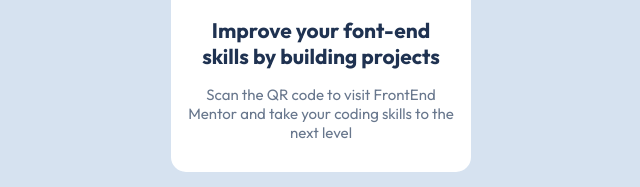
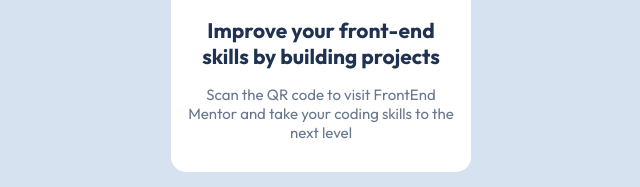
Before and after one commit to Leamurturi4/QR-code-component, a plain HTML site: page index.html in a window 1280 px wide. Shown: the part 458-645 px from the top of the page, 319-959 px from the left. Drawn offline with Linux system fonts and the light colour scheme.

Commit message:
Update index.html

```diff
--- a/index.html
+++ b/index.html
@@ -18,7 +18,7 @@
   <div class="container">
       <div class="card">
       <img src="./images/image-qr-code.png" alt="Qr Code Image" class="qr">
-       <h1>Improve your font-end skills by building projects</h1>
+       <h1>Improve your front-end skills by building projects</h1>
        <p>Scan the QR code to visit FrontEnd Mentor and take your coding skills to the next level</p>
       </div>
   </div>
```
